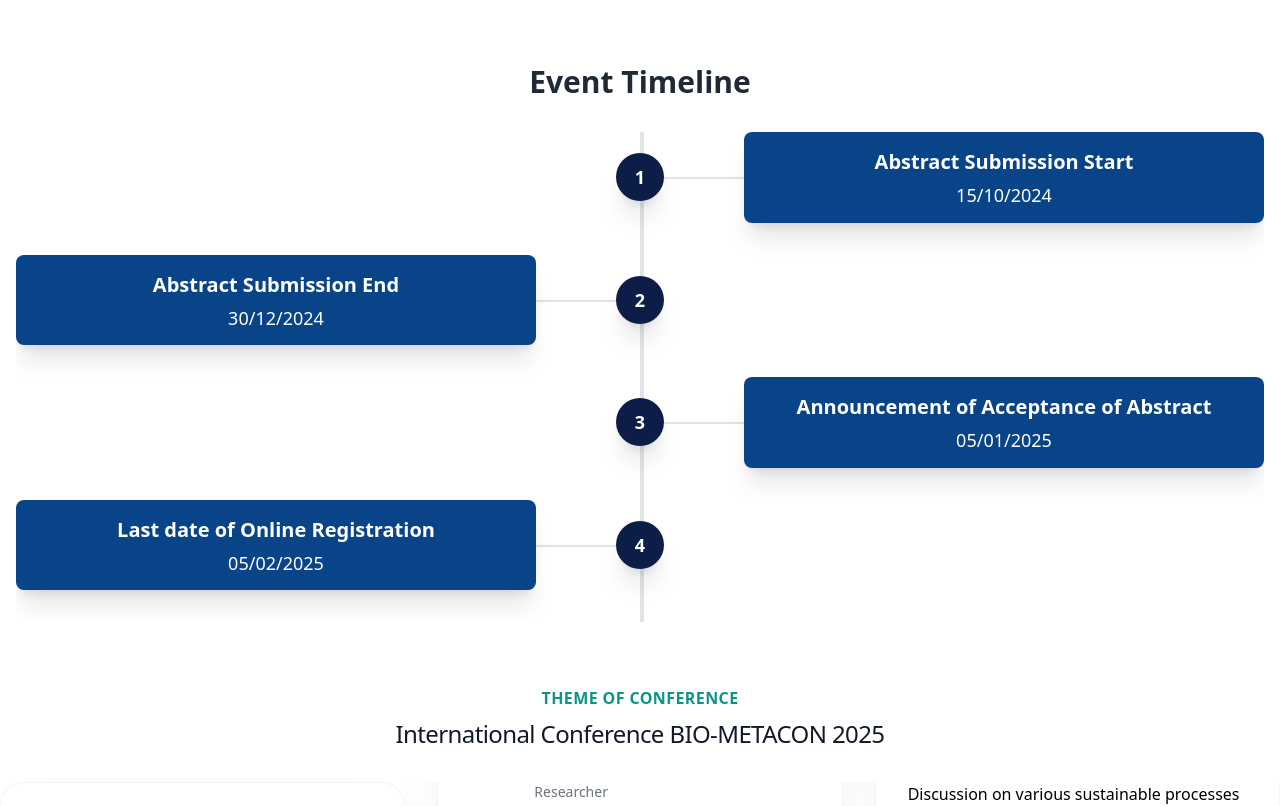
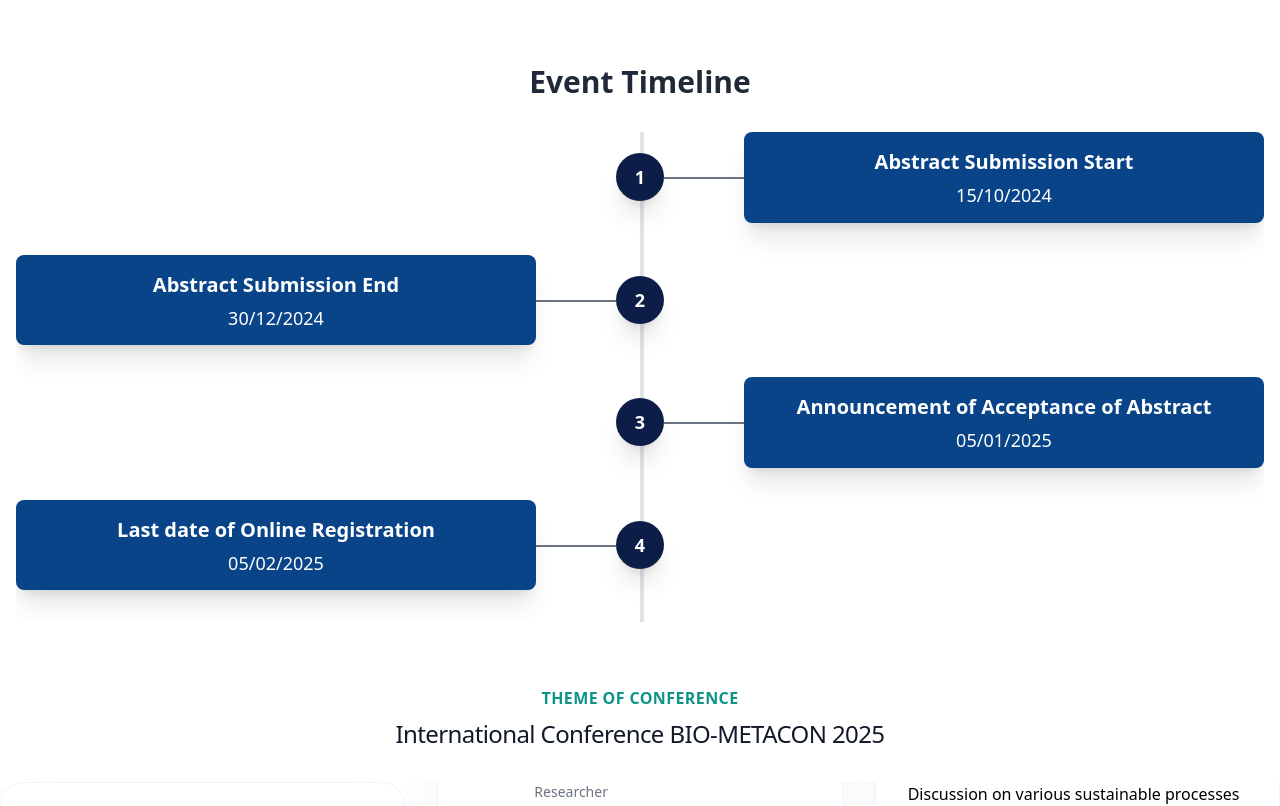
Before and after one commit to iamanimeshshukl/biochem, a React (Vite) app: page / in a window 1280 px wide. Shown: the part 1900-2706 px from the top of the page. Built offline with nearby package versions, Linux system fonts and the light colour scheme.

Commit message:
done with animation

```diff
--- a/src/Components/Events.jsx
+++ b/src/Components/Events.jsx
@@ -1,11 +1,23 @@
 import React from 'react';
-import { motion } from 'framer-motion';
+import { motion, useInView } from 'framer-motion';
+import { useRef } from 'react';
 
 const Events = () => {
-  // Animation variants
+  // Animation variants for each card
   const itemVariants = {
-    hidden: { opacity: 0, y: 20 },
-    visible: { opacity: 1, y: 0 },
+    hidden: { opacity: 0, y: 50 }, // Start slightly below the view
+    visible: { opacity: 1, y: 0 }, // Animate to full opacity and move up
+  };
+
+  // Container variant for staggering children animations
+  const containerVariants = {
+    hidden: { opacity: 1 },
+    visible: {
+      opacity: 1,
+      transition: {
+        staggerChildren: 0.3, // Delay between each child animation
+      },
+    },
   };
 
   return (
@@ -23,21 +35,34 @@ const Events = () => {
             International Conference BIO-METACON 2025
           </p>
         </div>
-        <div className="gap-8 space-y-8 md:columns-2 lg:columns-3">
-          {Array.from({ length: 7 }).map((_, index) => (
+
+        {/* Animate the container for the event cards */}
         <motion.div
+          className="gap-8 space-y-8 md:columns-2 lg:columns-3"
+          variants={containerVariants}
+          initial="hidden"
+          whileInView="visible"
+        >
+          {Array.from({ length: 7 }).map((_, index) => {
+            const cardRef = useRef(null);
+            const isInView = useInView(cardRef, { once: false }); // Change to false for multiple triggers
+
+            return (
+              <motion.div
+                ref={cardRef} // Attach ref to the card
                 key={index}
                 className="p-8 bg-white border border-gray-100 shadow-2xl aspect-auto rounded-3xl shadow-gray-600/10"
                 variants={itemVariants}
                 initial="hidden"
-              whileInView="visible"
-              exit="hidden"
-              transition={{ duration: 0.5, delay: index * 0.2 }} // Stagger the appearance
+                animate={isInView ? "visible" : "hidden"} // Control animation based on visibility
+                transition={{ duration: 0.6, delay: index * 0.1 }}
+                whileHover={{ scale: 1.05, transition: { duration: 0.2 } }} // Added hover effect
+                viewport={{ once: false, amount: 0.3 }} // Trigger animation when 30% of the card is in view
               >
                 <div className="flex gap-4 items-start">
                   <img
                     className="w-12 h-12 rounded-full"
-                  src={`https://randomuser.me/api/portraits/women/${index + 2}.jpg`} // Update with a different image source if needed
+                    src={`https://randomuser.me/api/portraits/women/${index + 2}.jpg`}
                     alt="user avatar"
                     width={200}
                     height={200}
@@ -46,7 +71,9 @@ const Events = () => {
                   <div className="flex-1 flex justify-between items-start">
                     <div>
                       <h6 className="text-lg font-medium text-gray-700">
-                      {index % 2 === 0 ? 'Sustainable Bioprocesses and Products' : `User ${index + 1}`}
+                        {index % 2 === 0
+                          ? 'Sustainable Bioprocesses and Products'
+                          : `User ${index + 1}`}
                       </h6>
                       <p className="text-sm text-gray-500">
                         {index % 2 === 0 ? 'Researcher' : 'Professional'}
@@ -60,8 +87,9 @@ const Events = () => {
                     : 'Great insights on market trends and product development.'}
                 </p>
               </motion.div>
-          ))}
-        </div>
+            );
+          })}
+        </motion.div>
       </section>
     </div>
   );
--- a/src/Components/Hero.jsx
+++ b/src/Components/Hero.jsx
@@ -4,7 +4,7 @@ import { useRef } from 'react';
 
 const Hero = () => {
   const ref = useRef(null);
-  const isInView = useInView(ref, { once: true });
+  const isInView = useInView(ref, { once: false }); // Change to 'once: false' to animate on both enter and exit
 
   return (
     <div ref={ref}>
--- a/src/Components/Timeline.jsx
+++ b/src/Components/Timeline.jsx
@@ -1,83 +1,200 @@
-import React from 'react'
+import React from 'react';
+import { motion } from 'framer-motion';
 
 const Timeline = () => {
+  // Animation variants for the timeline events
+  const eventVariants = {
+    hidden: { opacity: 0, scale: 0.8, y: 50 }, // Start smaller and below
+    visible: {
+      opacity: 1,
+      scale: 1,
+      y: 0,
+      transition: {
+        duration: 0.8,
+        ease: "easeOut",
+        bounce: 0.3,
+      },
+    },
+    exit: { opacity: 0, scale: 0.8, y: -50 }, // Exit with reverse direction when scrolling up
+  };
+
+  // Line draw animation for the vertical line
+  const lineVariants = {
+    hidden: { height: 0 },
+    visible: {
+      height: 'calc(100% + 180px)',
+      transition: {
+        duration: 1.5,
+        ease: "easeInOut",
+      },
+    },
+    exit: { height: 0 }, // Reset line when exiting the viewport
+  };
+
+  // Sequential animation for circle and text elements
+  const staggeredVariants = {
+    visible: {
+      transition: {
+        staggerChildren: 0.2, // Animate child components sequentially
+      },
+    },
+  };
+
+  const childVariants = {
+    hidden: { opacity: 0, x: -20 },
+    visible: {
+      opacity: 1,
+      x: 0,
+      transition: { duration: 0.5, ease: "easeOut" },
+    },
+    exit: { opacity: 0, x: 20 }, // Exit when scrolling out of view
+  };
+
   return (
     <div>
       <div className="text-center">
-        <h2 className="text-3xl font-bold text-gray-800">
-          Event Timeline
-        </h2>
-
+        <h2 className="text-3xl font-bold text-gray-800">Event Timeline</h2>
       </div>
 
       <div className="container mx-auto px-4 py-8">
         <div className="relative wrap overflow-hidden">
-          {/* Adjusting the height to start from the first event and end at the conference */}
-          <div className="border-2 absolute border-opacity-20 border-gray-500 h-[calc(100%+180px)] border left-1/2" />
+          {/* Vertical Line with animation */}
+          <motion.div
+            className="border-2 absolute border-opacity-20 border-gray-500 left-1/2"
+            initial="hidden"
+            whileInView="visible"
+            exit="exit"
+            viewport={{ once: false }} // Animation can trigger multiple times on scroll
+            variants={lineVariants}
+          />
 
           {/* First Event */}
-          <div className="mb-8 flex justify-between items-center w-full right-timeline">
+          <motion.div
+            className="mb-8 flex justify-between items-center w-full right-timeline"
+            variants={eventVariants}
+            initial="hidden"
+            whileInView="visible"
+            exit="exit"
+            viewport={{ once: false }}
+          >
             <div className="order-1 w-5/12" />
-            <div className="z-20 flex items-center order-1 bg-[#0c1e47] shadow-xl w-12 h-12 rounded-full relative">
-              <h1 className="mx-auto font-semibold text-lg text-white">1</h1>
-              <div className="absolute left-12 top-1/2 w-[100px] h-[2px] bg-gray-500 opacity-20 z-10" />
-            </div>
-            <div className="order-1 bg-[#094488] rounded-lg shadow-xl w-5/12 px-6 py-4 z-20">
+            <motion.div
+              className="z-20 flex items-center order-1 bg-[#0c1e47] shadow-xl w-12 h-12 rounded-full relative"
+              variants={staggeredVariants}
+            >
+              <motion.h1 className="mx-auto font-semibold text-lg text-white" variants={childVariants}>
+                1
+              </motion.h1>
+              <motion.div
+                className="absolute left-12 top-1/2 w-[100px] h-[2px] bg-gray-500 opacity-20 z-10"
+                variants={childVariants}
+              />
+            </motion.div>
+            <motion.div
+              className="order-1 bg-[#094488] rounded-lg shadow-xl w-5/12 px-6 py-4 z-20"
+              variants={childVariants}
+            >
               <h3 className="mb-2 font-bold text-white text-xl text-center">Abstract Submission Start</h3>
-              <p className="text-white text-lg leading-tight text-center">
-                15/10/2024
-              </p>
-            </div>
-          </div>
+              <p className="text-white text-lg leading-tight text-center">15/10/2024</p>
+            </motion.div>
+          </motion.div>
 
           {/* Second Event */}
-          <div className="mb-8 flex justify-between flex-row-reverse items-center w-full left-timeline">
+          <motion.div
+            className="mb-8 flex justify-between flex-row-reverse items-center w-full left-timeline"
+            variants={eventVariants}
+            initial="hidden"
+            whileInView="visible"
+            exit="exit"
+            viewport={{ once: false }}
+          >
             <div className="order-1 w-5/12" />
-            <div className="z-20 flex items-center order-1 bg-[#0c1e47] shadow-xl w-12 h-12 rounded-full relative">
-              <h1 className="mx-auto font-semibold text-lg text-white">2</h1>
-              <div className="absolute right-12 top-1/2 w-[100px] h-[2px] bg-gray-500 opacity-20 z-10" />
-            </div>
-            <div className="order-1 bg-[#094488] rounded-lg shadow-xl w-5/12 px-6 py-4 z-20">
+            <motion.div
+              className="z-20 flex items-center order-1 bg-[#0c1e47] shadow-xl w-12 h-12 rounded-full relative"
+              variants={staggeredVariants}
+            >
+              <motion.h1 className="mx-auto font-semibold text-lg text-white" variants={childVariants}>
+                2
+              </motion.h1>
+              <motion.div
+                className="absolute right-12 top-1/2 w-[100px] h-[2px] bg-gray-500 opacity-20 z-10"
+                variants={childVariants}
+              />
+            </motion.div>
+            <motion.div
+              className="order-1 bg-[#094488] rounded-lg shadow-xl w-5/12 px-6 py-4 z-20"
+              variants={childVariants}
+            >
               <h3 className="mb-2 font-bold text-white text-xl text-center">Abstract Submission End</h3>
-              <p className="text-white text-lg leading-tight text-center">
-                30/12/2024
-              </p>
-            </div>
-          </div>
+              <p className="text-white text-lg leading-tight text-center">30/12/2024</p>
+            </motion.div>
+          </motion.div>
 
           {/* Third Event */}
-          <div className="mb-8 flex justify-between items-center w-full right-timeline">
+          <motion.div
+            className="mb-8 flex justify-between items-center w-full right-timeline"
+            variants={eventVariants}
+            initial="hidden"
+            whileInView="visible"
+            exit="exit"
+            viewport={{ once: false }}
+          >
             <div className="order-1 w-5/12" />
-            <div className="z-20 flex items-center order-1 bg-[#0c1e47] shadow-xl w-12 h-12 rounded-full relative">
-              <h1 className="mx-auto font-semibold text-lg text-white">3</h1>
-              <div className="absolute left-12 top-1/2 w-[100px] h-[2px] bg-gray-500 opacity-20 z-10" />
-            </div>
-            <div className="order-1 bg-[#094488] rounded-lg shadow-xl w-5/12 px-6 py-4 z-20">
+            <motion.div
+              className="z-20 flex items-center order-1 bg-[#0c1e47] shadow-xl w-12 h-12 rounded-full relative"
+              variants={staggeredVariants}
+            >
+              <motion.h1 className="mx-auto font-semibold text-lg text-white" variants={childVariants}>
+                3
+              </motion.h1>
+              <motion.div
+                className="absolute left-12 top-1/2 w-[100px] h-[2px] bg-gray-500 opacity-20 z-10"
+                variants={childVariants}
+              />
+            </motion.div>
+            <motion.div
+              className="order-1 bg-[#094488] rounded-lg shadow-xl w-5/12 px-6 py-4 z-20"
+              variants={childVariants}
+            >
               <h3 className="mb-2 font-bold text-white text-xl text-center">Announcement of Acceptance of Abstract</h3>
-              <p className="text-white text-lg leading-tight text-center">
-                05/01/2025
-              </p>
-            </div>
-          </div>
+              <p className="text-white text-lg leading-tight text-center">05/01/2025</p>
+            </motion.div>
+          </motion.div>
 
           {/* Fourth Event */}
-          <div className="mb-8 flex justify-between flex-row-reverse items-center w-full left-timeline">
+          <motion.div
+            className="mb-8 flex justify-between flex-row-reverse items-center w-full left-timeline"
+            variants={eventVariants}
+            initial="hidden"
+            whileInView="visible"
+            exit="exit"
+            viewport={{ once: false }}
+          >
             <div className="order-1 w-5/12" />
-            <div className="z-20 flex items-center order-1 bg-[#0c1e47] shadow-xl w-12 h-12 rounded-full relative">
-              <h1 className="mx-auto font-semibold text-lg text-white">4</h1>
-              <div className="absolute right-12 top-1/2 w-[100px] h-[2px] bg-gray-500 opacity-20 z-10" />
-            </div>
-            <div className="order-1 bg-[#094488] rounded-lg shadow-xl w-5/12 px-6 py-4 z-20">
+            <motion.div
+              className="z-20 flex items-center order-1 bg-[#0c1e47] shadow-xl w-12 h-12 rounded-full relative"
+              variants={staggeredVariants}
+            >
+              <motion.h1 className="mx-auto font-semibold text-lg text-white" variants={childVariants}>
+                4
+              </motion.h1>
+              <motion.div
+                className="absolute right-12 top-1/2 w-[100px] h-[2px] bg-gray-500 opacity-20 z-10"
+                variants={childVariants}
+              />
+            </motion.div>
+            <motion.div
+              className="order-1 bg-[#094488] rounded-lg shadow-xl w-5/12 px-6 py-4 z-20"
+              variants={childVariants}
+            >
               <h3 className="mb-2 font-bold text-white text-xl text-center">Last date of Online Registration</h3>
-              <p className="text-white text-lg leading-tight text-center">
-                05/02/2025
-              </p>
-            </div>
-          </div>
+              <p className="text-white text-lg leading-tight text-center">05/02/2025</p>
+            </motion.div>
+          </motion.div>
         </div>
       </div>
     </div>
-  )
-}
+  );
+};
 
-export default Timeline
+export default Timeline;
```
Also changed, not shown: src/Components/Carousel.jsx (+20 -10 lines), src/Components/ui/Card.jsx (+14 -7 lines). Lines whose indentation alone changed are shown as unchanged.
